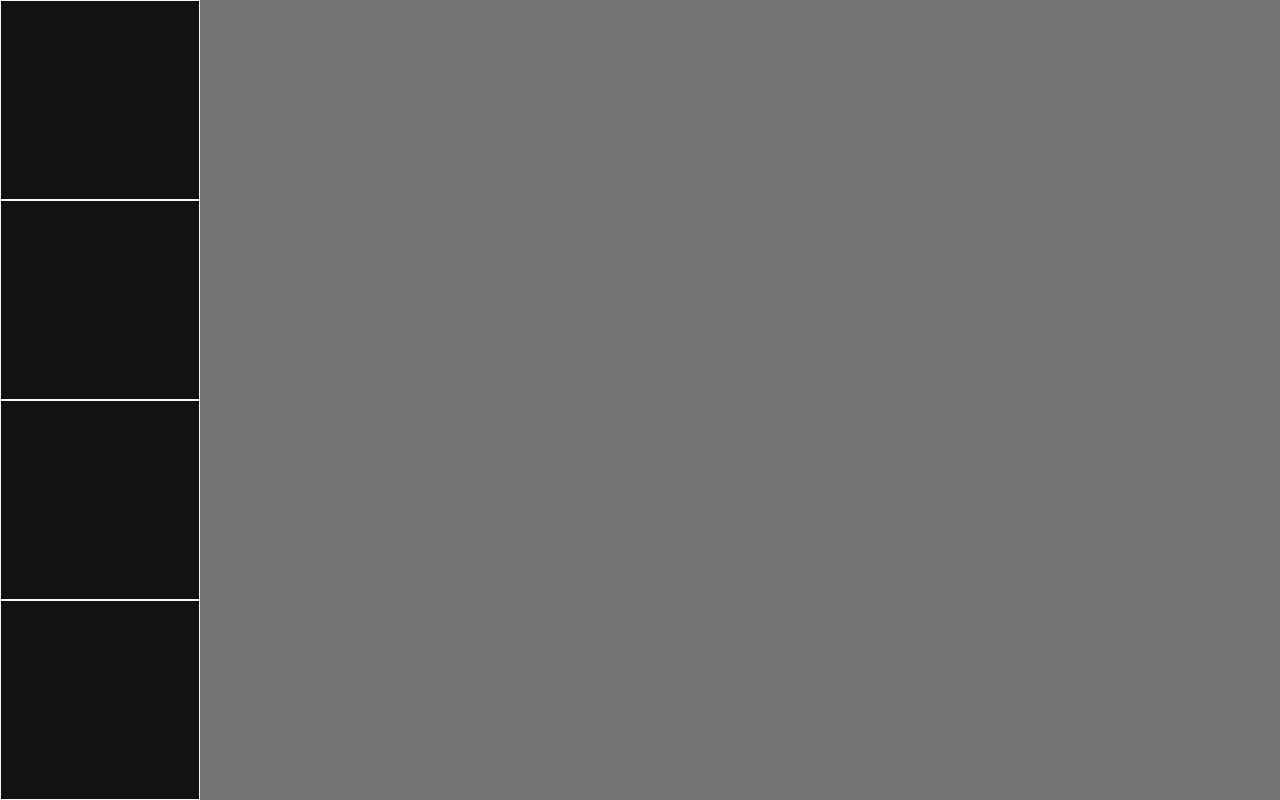
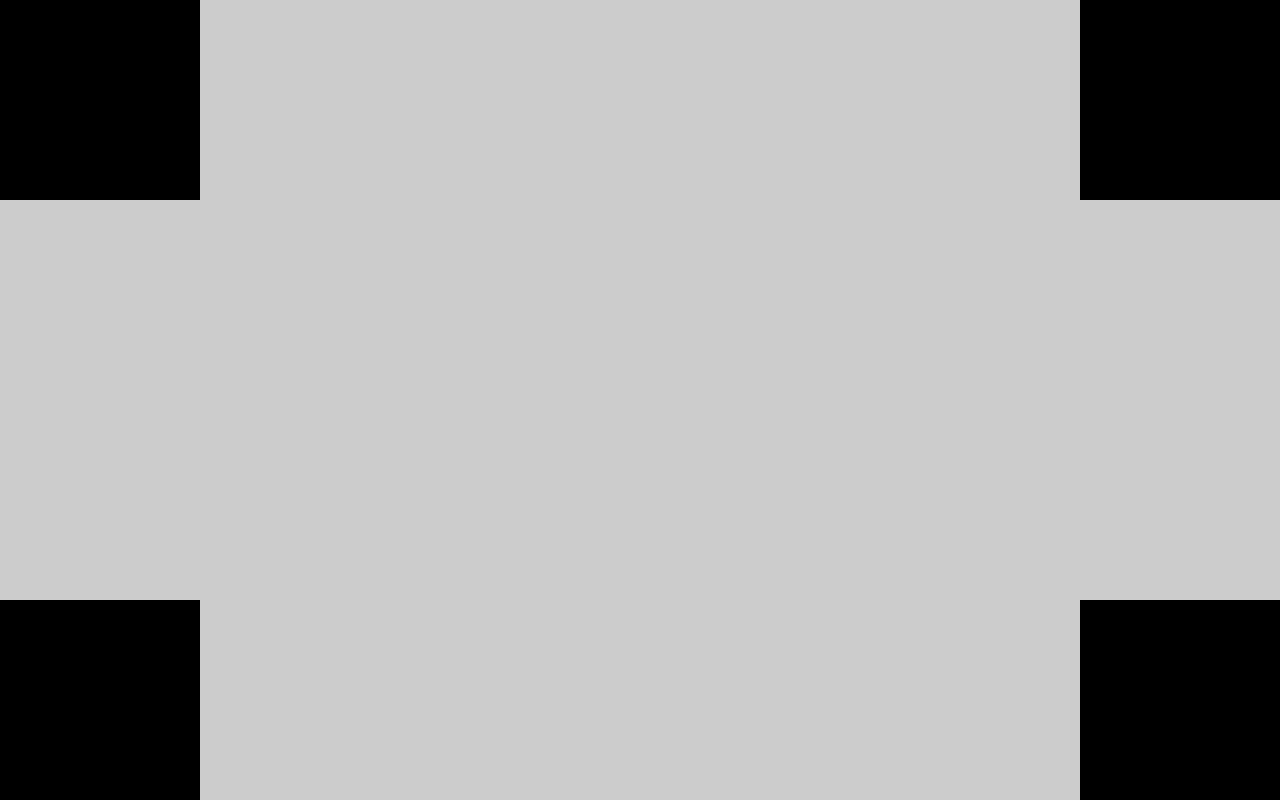
Before and after one commit to odiegosilva1/Positions-html, a plain HTML site: page página-02/pagina2.html in a window 1280 px wide. Drawn offline with Linux system fonts and the light colour scheme.

Commit message:
update css

```diff
--- a/projeto-02/css/style-2.css
+++ /dev/null
@@ -1,27 +0,0 @@
-* {
-    padding: 0;
-    margin: 0;
-    box-sizing: border-box;
-}
-
-html {
-    width: 100vw;
-    height: 100vh;
-    background-color: rgb(114, 116, 117);
-}
-
-.div-right {
-    width: 200px;
-    height: 200px;
-    background-color: rgb(19, 18, 18);
-    border: 1px solid whitesmoke;
-
-}
-
-.div-left {
-    width: 200px;
-    height: 200px;
-    background-color: rgb(19, 18, 18);
-    border: 1px solid whitesmoke;
-
-}
--- /dev/null
+++ b/página-02/css/style-2.css
@@ -0,0 +1,39 @@
+* {
+    padding: 0;
+    margin: 0;
+    box-sizing: border-box;
+}
+
+body {
+    width: 100vw;
+    height: 100vh;
+    background-color: #cccccc;
+    position: fixed;
+}
+
+div{
+    height: 200px;
+    width: 200px;
+    background-color: black;
+    position: fixed;
+}
+
+.div1 {
+    left: 0;
+    top: 0;
+}
+
+.div2 {
+    left: 0;
+    bottom: 0;
+}
+
+.div3 {
+    right: 0;
+    top: 0;
+}
+
+.div4 {
+right: 0;
+bottom: 0;
+}
--- a/projeto-02/pagina2.html
+++ b/página-02/pagina2.html
@@ -1,19 +1,18 @@
 <!DOCTYPE html>
 <html lang="en">
-
 <head>
     <meta charset="UTF-8">
     <meta name="viewport" content="width=device-width, initial-scale=1.0">
+    <title>Página 2</title>
     <link rel="stylesheet" href="./css/style-2.css">
-    <title>Projeto 2</title>
 </head>
-
 <body>
-    <div class="div-left"></div>
-    <div class="div-left"></div>
-    <div class="div-right"></div>
-    <div class="div-right"></div>
+    <main>
+        <div class="div1"></div>
+        <div class="div2"></div>
+        <div class="div3"></div>
+        <div class="div4"></div>
+    </main>
 
 </body>
-
 </html>
```
Also changed, not shown: página-01/css/style.css (renamed from projeto-01/css/style.css), página-01/pagina1.html (renamed from projeto-01/pagina1.html).
